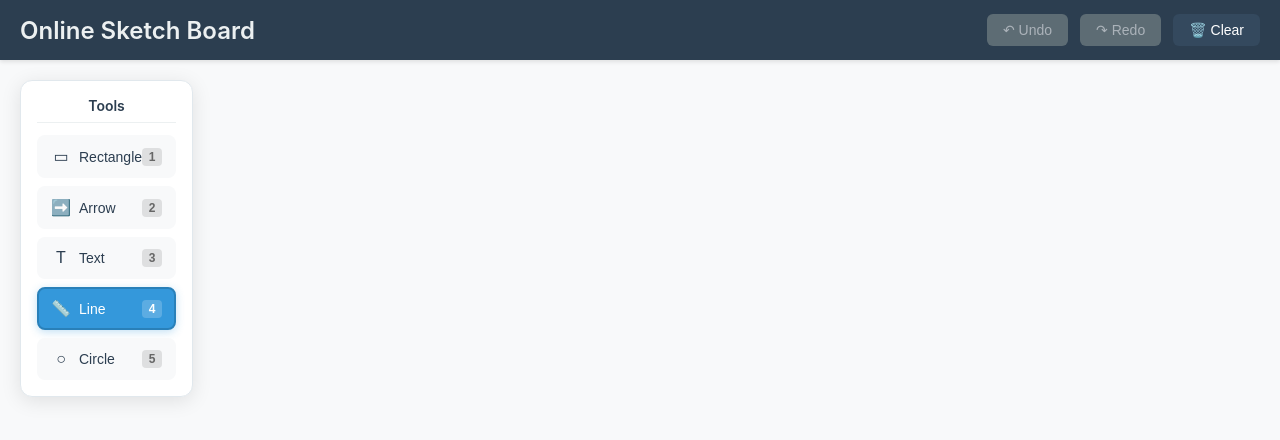
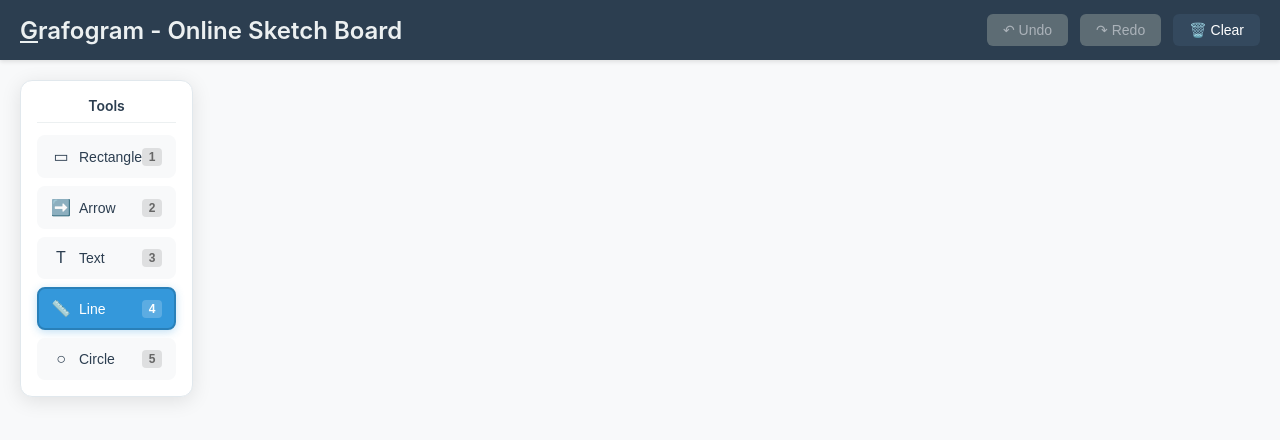
Before and after one commit to sgchris/grafogram, a React (Create React App) app: page / in a window 1280 px wide. Shown: the top 440 px of the page. Built offline with nearby package versions, Linux system fonts and the light colour scheme.

Commit message:
updated title

```diff
--- a/src/components/UI/TopBar.tsx
+++ b/src/components/UI/TopBar.tsx
@@ -14,7 +14,7 @@
   return (
     <div className="top-bar">
       <div className="app-title">
-        <h1>Online Sketch Board</h1>
+        <h1><u>G</u>rafogram - Online Sketch Board</h1>
         {hasUnsavedChanges && (
           <div className="save-indicator">
             <span className="save-status">●</span>
```
